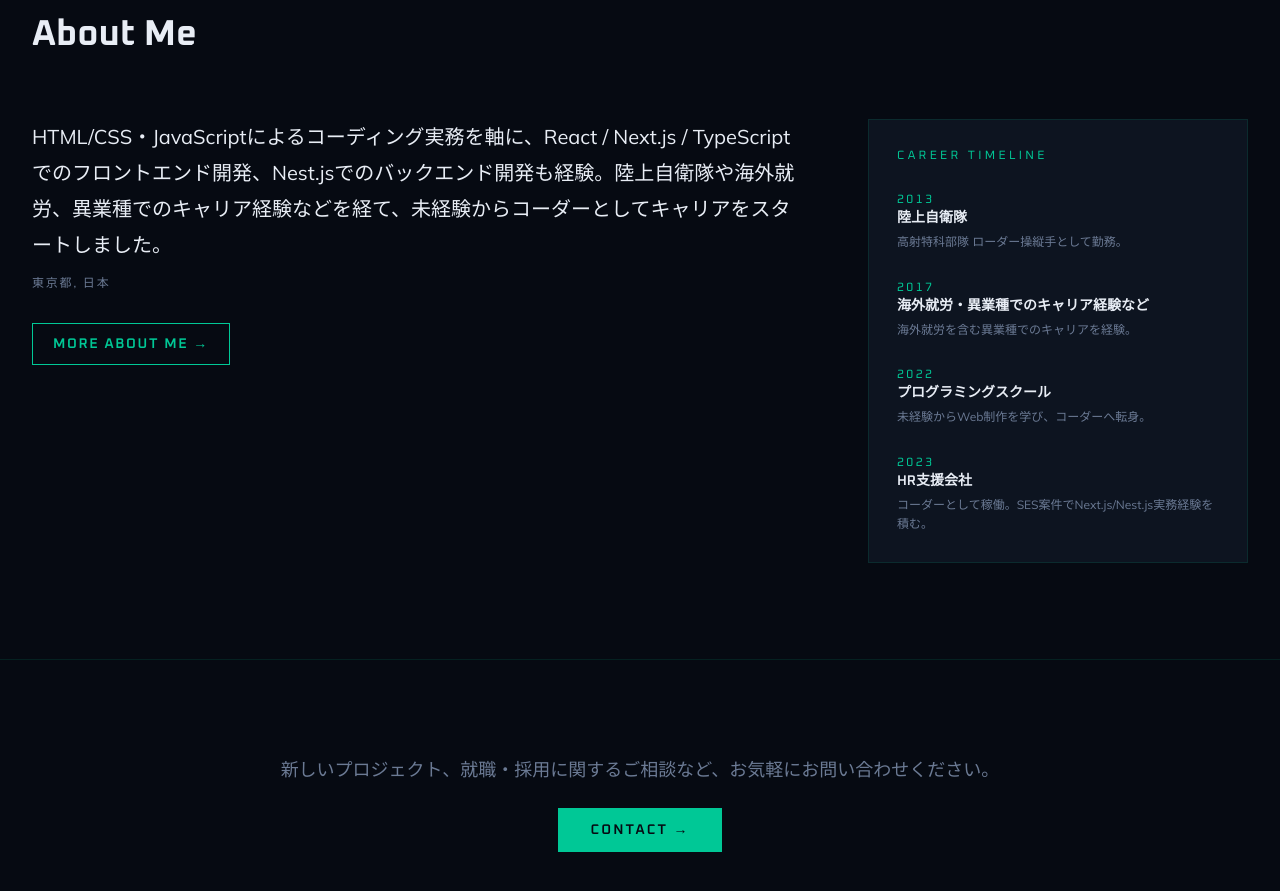
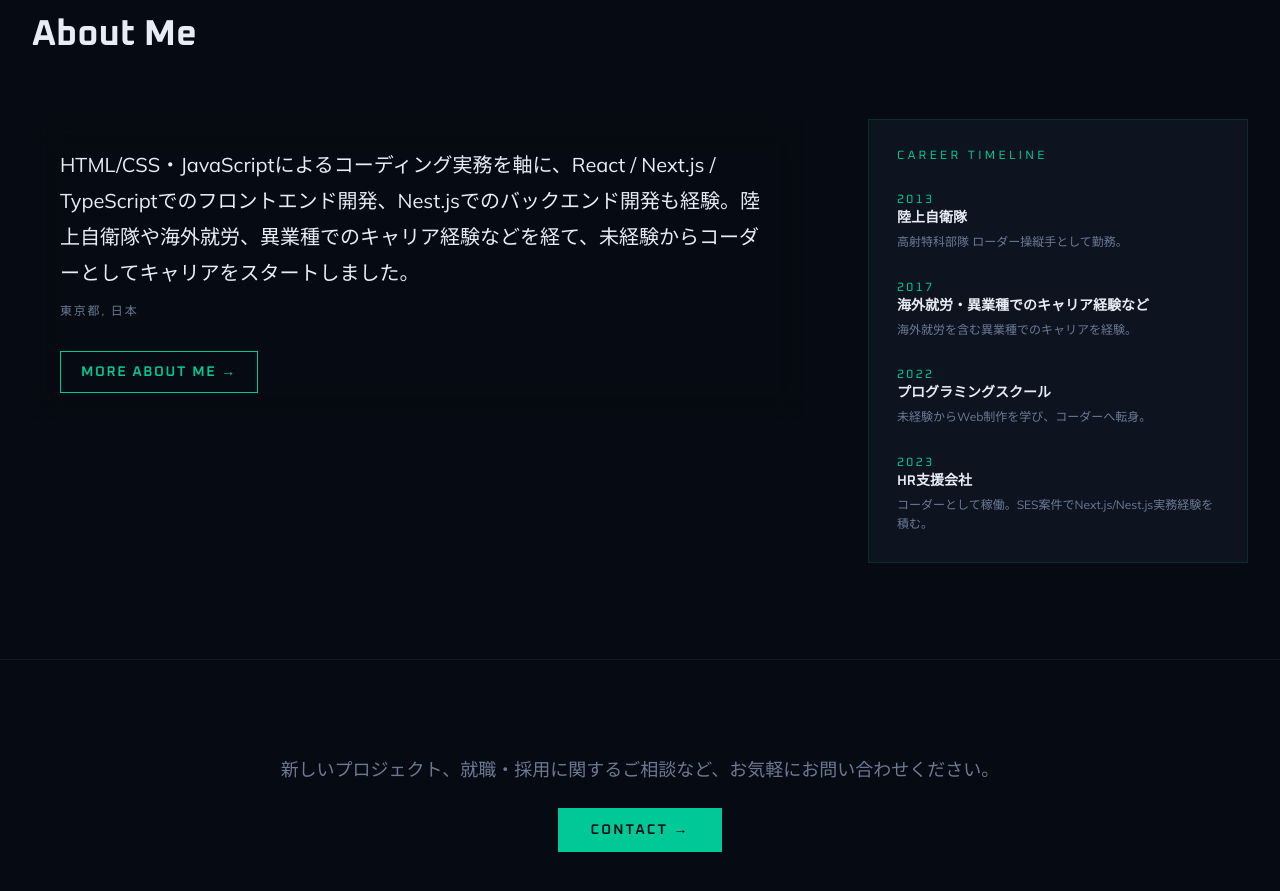
Before and after one commit to kenta-io/portfolio-site, a Next.js app: page / in a window 1280 px wide. Shown: the part 2223-3114 px from the top of the page. Built offline with nearby package versions, Linux system fonts and the light colour scheme.

Commit message:
fix: add backdrop blur with feathered edge to about section text block for readability

```diff
--- a/src/components/home/AboutPreview/index.tsx
+++ b/src/components/home/AboutPreview/index.tsx
@@ -37,7 +37,7 @@ export function AboutPreview() {
         </div>
 
         <div className="grid grid-cols-1 items-start gap-10 lg:grid-cols-[1fr_380px] lg:gap-16">
-          <div>
+          <div className=" backdrop-blur-lg p-6 md:p-7">
             <p className="mb-3 text-lg leading-[1.8] md:text-xl">
               HTML/CSS・JavaScriptによるコーディング実務を軸に、React / Next.js
               /
```
